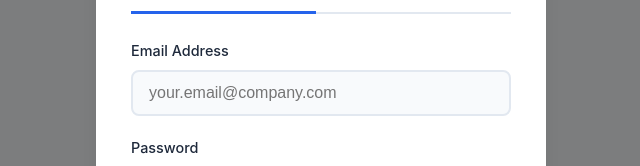
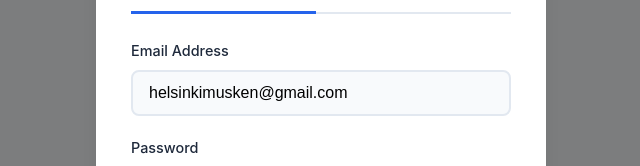
Before and after one commit to helsinkimusken/helsinkimusken.github.io, a website: page index.html in a window 1280 px wide. Shown: the part 305-471 px from the top of the page, without its empty margins (319-959 px from the left). Drawn offline with Linux system fonts and the light colour scheme; no server answers.

Commit message:
fix: correct authorized email typo and pre-fill default login email
- Fix typo: 'helsinimusken' -> 'helsinkimusken' in authorizedUsers list
  (was causing login to fail even with correct credentials)
- Pre-fill login email field with helsinkimusken@gmail.com for convenience

Co-Authored-By: Claude Sonnet 4.6 <noreply@anthropic.com>

```diff
--- a/firebase-config-public.js
+++ b/firebase-config-public.js
@@ -20,7 +20,7 @@ const firebaseConfig = {
 // IMPORTANT: Only these users can access the system after authentication
 // This list should match your Firebase Security Rules
 const authorizedUsers = [
-    "helsinimusken@gmail.com",
+    "helsinkimusken@gmail.com",
     "james.chow@hyzl.xyz",
     "jon.schmit@gmail.com"
   // TODO: Replace with actual team member emails before deployment
--- a/index.html
+++ b/index.html
@@ -30,7 +30,7 @@
                 <div id="emailLoginForm" class="login-form">
                     <div class="input-group">
                         <label for="loginEmail">Email Address</label>
-                        <input type="email" id="loginEmail" placeholder="your.email@company.com" autocomplete="email">
+                        <input type="email" id="loginEmail" placeholder="your.email@company.com" autocomplete="email" value="helsinkimusken@gmail.com">
                     </div>
                     <div class="input-group">
                         <label for="loginPassword">Password</label>
```
